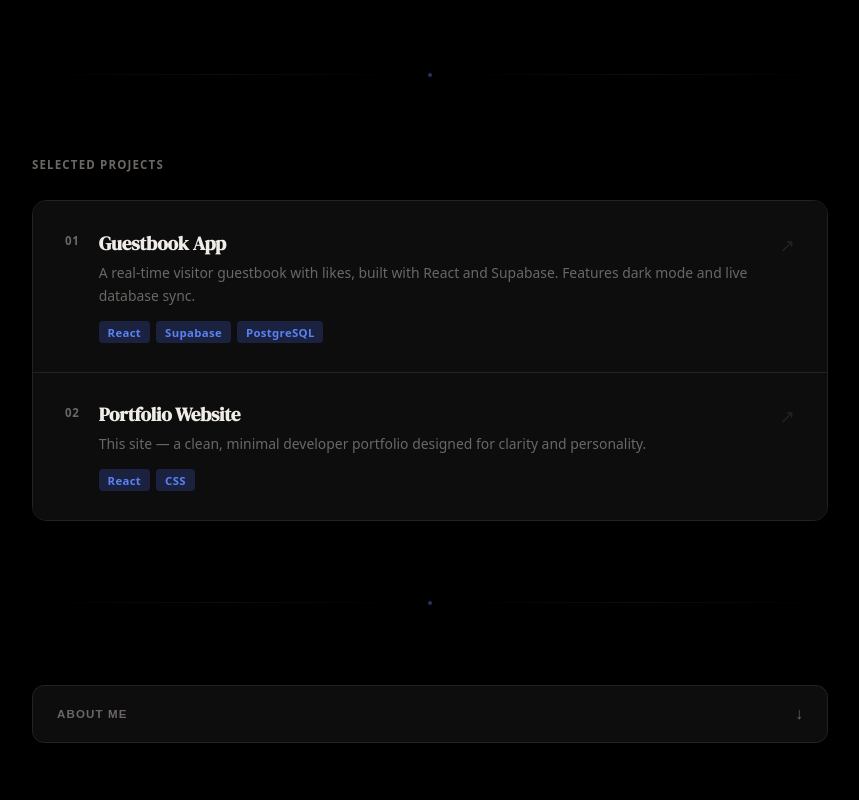
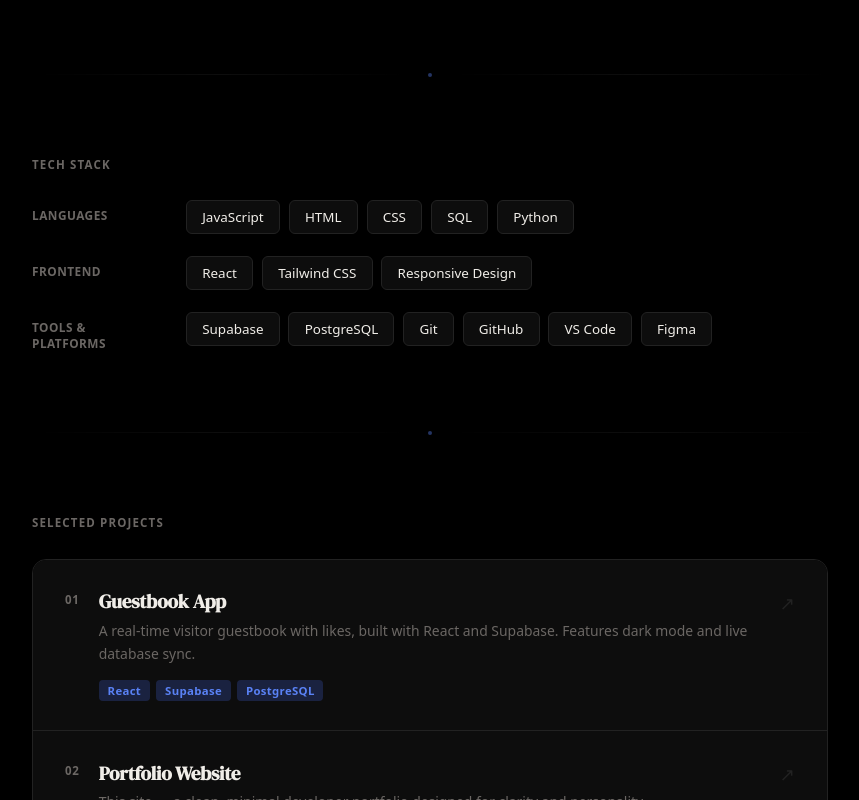
Before and after one commit to dwightening26/dwightening26-personal-website-finals-fernandez, a React app in the folder my-profile-fernandez/frontend/: page / in a window 1280 px wide. Shown: the part 962-1762 px from the top of the page, without its empty margins (210-1069 px from the left). Built offline with nearby package versions, Linux system fonts and the light colour scheme; no server answers; the database is empty; the HTML template or start-up script is replaced by a standard one.

Commit message:
add some information

```diff
--- a/my-profile-fernandez/frontend/src/App.css
+++ b/my-profile-fernandez/frontend/src/App.css
@@ -414,6 +414,28 @@ body.dark::before {
 }
 
 /* ── SKILLS ──────────────────────────────────────── */
+.skills-section {
+  display: flex;
+  flex-direction: column;
+  gap: 1.4rem;
+}
+
+.skills-group {
+  display: grid;
+  grid-template-columns: 130px 1fr;
+  gap: 0 1.5rem;
+  align-items: start;
+}
+
+.skills-category {
+  font-size: 0.74rem;
+  font-weight: 600;
+  letter-spacing: 0.04em;
+  color: var(--text-muted);
+  text-transform: uppercase;
+  padding-top: 0.42rem;
+}
+
 .skills-wrap {
   display: flex;
   flex-wrap: wrap;
@@ -429,6 +451,7 @@ body.dark::before {
   font-weight: 500;
   color: var(--text);
   cursor: default;
+  transition: border-color 0.2s ease, color 0.2s ease, transform 0.2s ease;
 }
 
 .skill-tag:hover {
@@ -673,6 +696,7 @@ body.dark::before {
   opacity: 1;
   padding: 1.5rem 1.5rem 0;
 }
+
 .about-text {
   font-size: 1.05rem;
   line-height: 1.8;
@@ -901,13 +925,6 @@ body.dark::before {
   letter-spacing: 0.03em;
 }
 
-.footer-visitor {
-  font-size: 0.76rem;
-  color: var(--accent);
-  font-weight: 500;
-  letter-spacing: 0.03em;
-}
-
 .footer-copy {
   font-size: 0.76rem;
   color: var(--text-muted);
@@ -1022,6 +1039,7 @@ body.dark::before {
   .project-row   { flex-direction: column; }
   .project-arrow { display: none; }
   .footer        { flex-direction: column; gap: 0.3rem; }
+  .skills-group  { grid-template-columns: 1fr; gap: 0.6rem; }
 }
 
 /* Respect reduced motion preferences */
--- a/my-profile-fernandez/frontend/src/App.jsx
+++ b/my-profile-fernandez/frontend/src/App.jsx
@@ -24,6 +24,21 @@ const TIMELINE = [
     date: 'Feb of 2026',
     title: 'Built this portfolio',
     desc: 'Put real time and effort into crafting something that represents who I am as a developer.',
+  },
+];
+
+const SKILLS = [
+  {
+    category: 'Languages',
+    tags: ['JavaScript', 'HTML', 'CSS', 'SQL', 'Python'],
+  },
+  {
+    category: 'Frontend',
+    tags: ['React', 'Tailwind CSS', 'Responsive Design'],
+  },
+  {
+    category: 'Tools & Platforms',
+    tags: ['Supabase', 'PostgreSQL', 'Git', 'GitHub', 'VS Code', 'Figma'],
   },
 ];
 
@@ -91,7 +106,8 @@ function App() {
     return () => window.removeEventListener('mousemove', move);
   }, []);
 
-  const timelineRef = useScrollReveal(); // ← FIXED: was missing
+  const timelineRef = useScrollReveal();
+  const skillsRef   = useScrollReveal();
   const projectsRef = useScrollReveal();
   const aboutRef    = useScrollReveal();
   const albumsRef   = useScrollReveal();
@@ -226,6 +242,26 @@ function App() {
               <div className="timeline-right">
                 <h3 className="timeline-title">{item.title}</h3>
                 <p className="timeline-desc">{item.desc}</p>
+              </div>
+            </div>
+          ))}
+        </div>
+      </section>
+
+      {/* DIVIDER */}
+      <div className="section-divider"><span className="section-divider-dot" /></div>
+
+      {/* SKILLS */}
+      <section ref={skillsRef} className="section reveal">
+        <h2 className="section-label">Tech Stack</h2>
+        <div className="skills-section">
+          {SKILLS.map((group, i) => (
+            <div key={i} className="skills-group">
+              <span className="skills-category">{group.category}</span>
+              <div className="skills-wrap">
+                {group.tags.map(tag => (
+                  <span key={tag} className="skill-tag">{tag}</span>
+                ))}
               </div>
             </div>
           ))}
```
